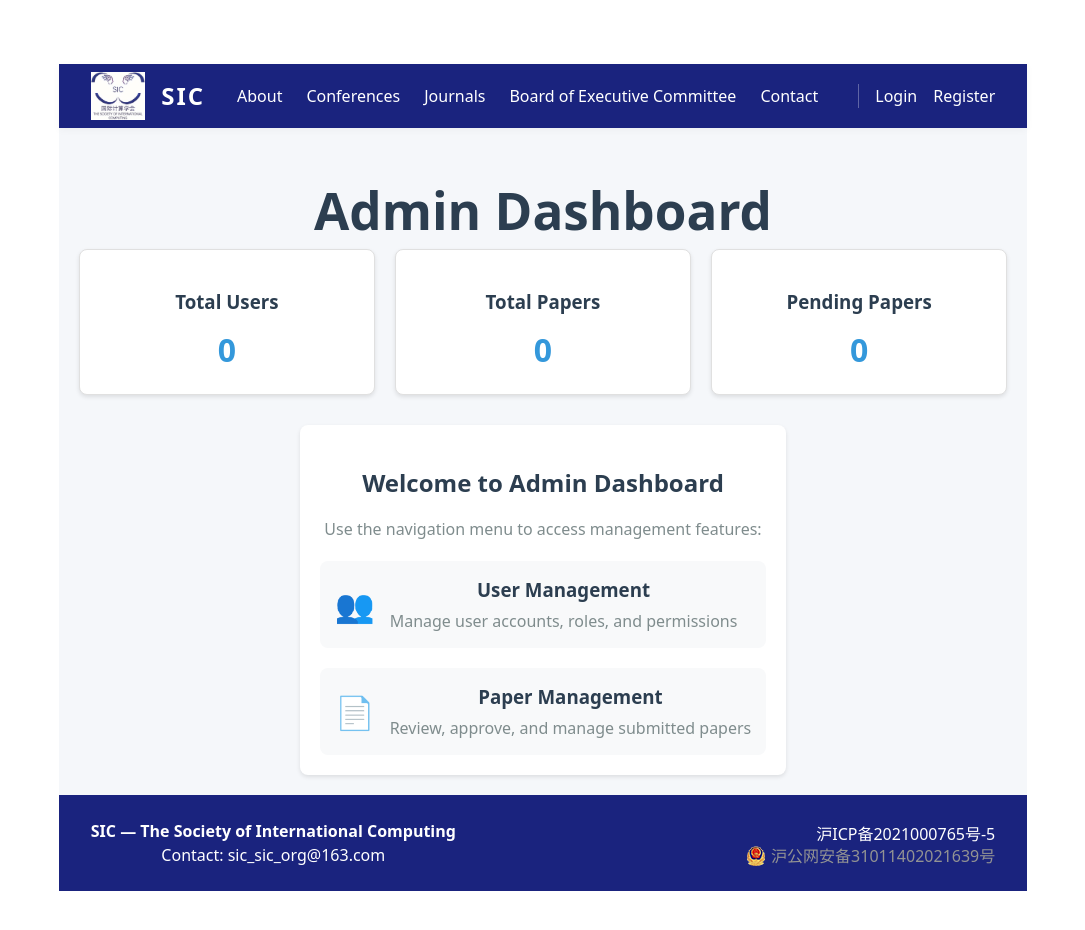
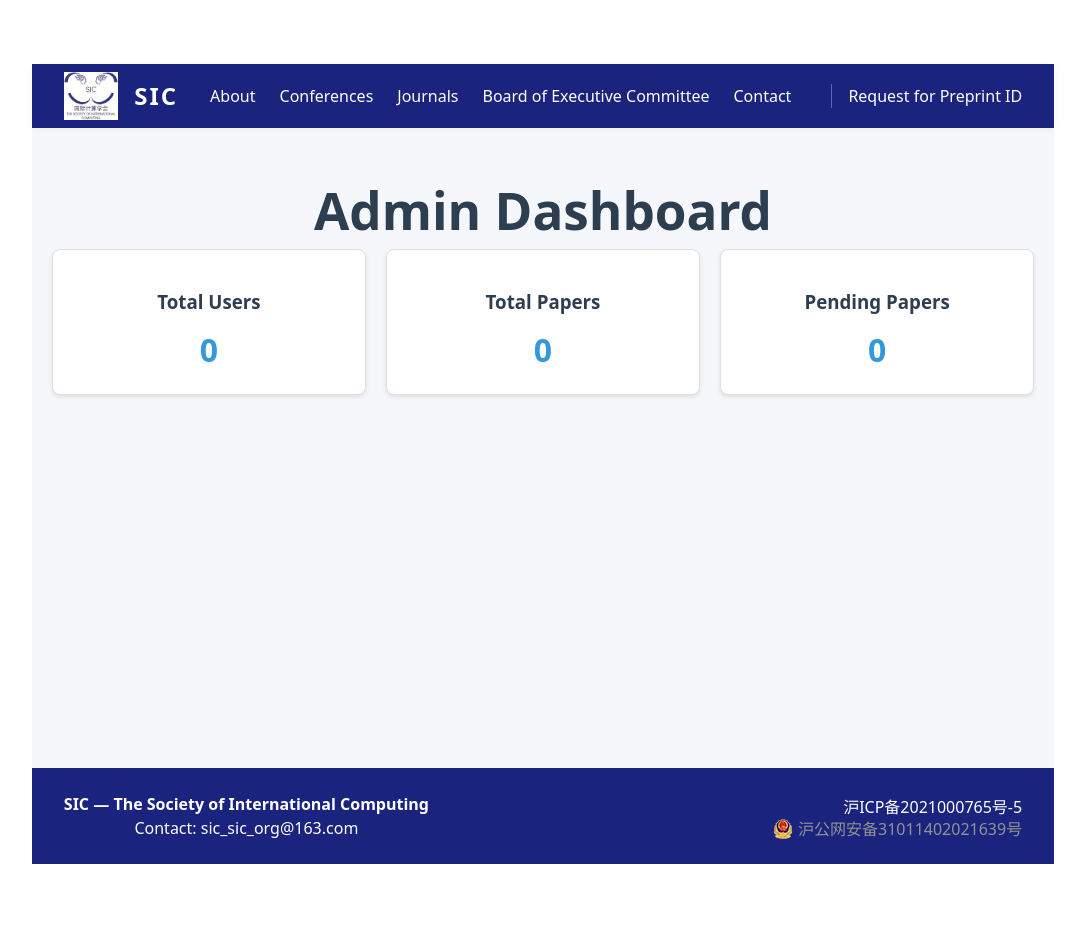
Before and after one commit to idt-eitech/sic_site, a Vue app: page /admin in a window 1280 px wide. Shown: the top 930 px of the page, without its empty margins (97-1182 px from the left). Built offline with nearby package versions, Linux system fonts and the light colour scheme.

Commit message:
feat: change login entry

```diff
--- a/src/App.vue
+++ b/src/App.vue
@@ -24,7 +24,7 @@ import Footer from './components/Footer.vue'
   flex: 1;
   max-width: 1200px;
   width: 100%;
-  margin: 0 auto;
+  margin: 0;
   background: #f5f7fa;
 }
 </style>
--- a/src/components/Header.vue
+++ b/src/components/Header.vue
@@ -67,35 +67,40 @@
       <router-link to="/contact">Contact</router-link>
 
       <!-- Authentication-aware navigation -->
-      <div v-if="authStore.state.isAuthenticated" class="user-menu">
-        <router-link
-          v-if="authStore.state.user?.role !== 'ADMIN'"
-          to="/papers"
-          class="papers-link"
+      <div v-if="authStore.state.isAuthenticated" class="nav-item user-menu-item">
+        <span
+          class="nav-root user-greeting"
+          @focus="openMenu('user')"
+          tabindex="0"
+          @mouseenter="openMenu('user')"
         >
-          My Papers
-        </router-link>
-        <router-link
-          v-if="authStore.state.user?.role !== 'ADMIN'"
-          to="/paper-upload"
-          class="upload-link"
+          Hello, {{ authStore.state.user?.display_name }}
+        </span>
+        <button @click="handleLogout" class="logout-btn">Logout</button>
+        <div
+          class="conference-submenu"
+          :class="{ 'is-open': activeTopMenu === 'user' }"
+          @mouseenter="openMenu('user')"
         >
-          Upload Paper
-        </router-link>
-        <router-link
-          v-if="authStore.state.user?.role === 'ADMIN'"
-          to="/admin"
-          class="admin-link"
-        >
-          Dashboard
-        </router-link>
-        <router-link to="/profile" class="profile-link">Profile</router-link>
-        <span class="user-greeting">Hello, {{ authStore.state.user?.display_name }}</span>
-        <button @click="handleLogout" class="logout-btn">Logout</button>
+          <div v-if="authStore.state.user?.role !== 'ADMIN'" class="conference-list">
+            <h4>Papers</h4>
+            <router-link to="/papers">My Papers</router-link>
+            <router-link to="/paper-upload">Upload Paper</router-link>
+          </div>
+          <div v-if="authStore.state.user?.role === 'ADMIN'" class="conference-list">
+            <h4>Admin</h4>
+            <router-link to="/admin">Dashboard</router-link>
+            <router-link to="/admin/users">User Management</router-link>
+            <router-link to="/admin/papers">Paper Management</router-link>
+          </div>
+          <div class="conference-list">
+            <h4>Account</h4>
+            <router-link to="/profile">Profile</router-link>
+          </div>
+        </div>
       </div>
       <div v-else class="auth-links">
-        <router-link to="/login">Login</router-link>
-        <router-link to="/register">Register</router-link>
+        <router-link to="/login">Request for Preprint ID</router-link>
       </div>
     </nav>
   </header>
@@ -173,12 +178,15 @@ const handleLogout = async () => {
 .nav-root {
   color: #fff;
   font-weight: 500;
+  cursor: pointer;
+  transition: color 0.2s;
 }
 
-.user-menu {
-  display: flex;
-  align-items: center;
-  gap: 1rem;
+.nav-root:hover {
+  color: #90caf9;
+}
+
+.user-menu-item {
   margin-left: 1rem;
   padding-left: 1rem;
   border-left: 1px solid rgba(255, 255, 255, 0.3);
@@ -187,72 +195,24 @@ const handleLogout = async () => {
 .user-greeting {
   font-size: 0.9rem;
   color: #e3f2fd;
-}
-
-.papers-link {
-  padding: 0.5rem 1rem;
-  border-radius: 4px;
-  transition: background-color 0.2s;
-  color: #fff;
-  text-decoration: none;
-}
-
-.papers-link:hover {
-  background: rgba(255, 255, 255, 0.1);
-  color: #fff;
-}
-
-.admin-link {
-  padding: 0.5rem 1rem;
-  border-radius: 4px;
-  transition: background-color 0.2s;
-  color: #fff;
-  text-decoration: none;
-}
-
-.admin-link:hover {
-  background: rgba(255, 255, 255, 0.1);
-  color: #fff;
-}
-
-.profile-link {
-  padding: 0.5rem 1rem;
-  border-radius: 4px;
-  transition: background-color 0.2s;
-  color: #fff;
-  text-decoration: none;
-}
-
-.profile-link:hover {
-  background: rgba(255, 255, 255, 0.1);
-  color: #fff;
-}
-
-.upload-link {
-  padding: 0.5rem 1rem;
-  border-radius: 4px;
-  transition: background-color 0.2s;
-}
-
-.upload-link:hover {
-  background: rgba(255, 255, 255, 0.1);
-  color: #fff;
+  cursor: pointer;
 }
 
 .logout-btn {
   background: transparent;
-  color: #fff;
-  border: 1px solid rgba(255, 255, 255, 0.3);
-  padding: 0.5rem 1rem;
+  color: #e3f2fd;
+  border: 1px solid rgba(255, 255, 255, 0.5);
+  padding: 0.25rem 0.75rem;
   border-radius: 4px;
   cursor: pointer;
-  font-size: 0.9rem;
+  font-size: 0.85rem;
+  margin-left: 0.5rem;
   transition: all 0.2s;
 }
 
 .logout-btn:hover {
   background: rgba(255, 255, 255, 0.1);
-  border-color: rgba(255, 255, 255, 0.5);
+  border-color: #e3f2fd;
 }
 
 .auth-links {
--- a/src/components/admin/AdminDashboard.vue
+++ b/src/components/admin/AdminDashboard.vue
@@ -19,28 +19,6 @@
     </div>
 
     <div class="dashboard-content">
-      <div class="welcome-message">
-        <h2>Welcome to Admin Dashboard</h2>
-        <p>Use the navigation menu to access management features:</p>
-
-        <div class="management-links">
-          <router-link to="/admin/users" class="management-link">
-            <div class="link-icon">👥</div>
-            <div class="link-content">
-              <h3>User Management</h3>
-              <p>Manage user accounts, roles, and permissions</p>
-            </div>
-          </router-link>
-
-          <router-link to="/admin/papers" class="management-link">
-            <div class="link-icon">📄</div>
-            <div class="link-content">
-              <h3>Paper Management</h3>
-              <p>Review, approve, and manage submitted papers</p>
-            </div>
-          </router-link>
-        </div>
-      </div>
     </div>
   </div>
 </template>
@@ -154,59 +132,4 @@ watch(isAdmin, (isAdmin) => {
   display: flex;
   justify-content: center;
 }
-
-.welcome-message {
-  max-width: 800px;
-  background: white;
-  padding: 20px;
-  border-radius: 8px;
-  box-shadow: 0 2px 4px rgba(0, 0, 0, 0.1);
-}
-
-.welcome-message h2 {
-  margin-bottom: 10px;
-  color: #2c3e50;
-}
-
-.welcome-message p {
-  margin-bottom: 20px;
-  color: #7f8c8d;
-}
-
-.management-links {
-  display: grid;
-  grid-template-columns: repeat(auto-fit, minmax(250px, 1fr));
-  gap: 20px;
-}
-
-.management-link {
-  display: flex;
-  align-items: center;
-  padding: 15px;
-  border-radius: 8px;
-  background-color: #f8f9fa;
-  text-decoration: none;
-  color: inherit;
-  transition: background-color 0.2s ease, box-shadow 0.2s ease;
-}
-
-.management-link:hover {
-  background-color: #e9ecef;
-  box-shadow: 0 2px 8px rgba(0, 0, 0, 0.1);
-}
-
-.link-icon {
-  font-size: 2em;
-  margin-right: 15px;
-}
-
-.link-content h3 {
-  margin: 0 0 5px 0;
-  color: #2c3e50;
-}
-
-.link-content p {
-  margin: 0;
-  color: #7f8c8d;
-}
 </style>
--- a/src/components/user/Login.vue
+++ b/src/components/user/Login.vue
@@ -1,7 +1,13 @@
 <template>
   <div class="login-container">
     <div class="login-card">
-      <h2>Login</h2>
+      <h2>Request for Preprint ID</h2>
+      <div class="intro-text">
+        <p>
+          We assign DOI (Digital Object Identifier) to preprint papers on behalf of authors, similar to how arXiv assigns arXiv IDs.
+          To submit your preprint paper and request a DOI, please log in or create an account.
+        </p>
+      </div>
       <form @submit.prevent="handleLogin" class="login-form">
         <div class="form-group">
           <label for="email">Email</label>
@@ -37,7 +43,7 @@
           class="login-button"
         >
           <span v-if="authStore.state.isLoading">Logging in...</span>
-          <span v-else>Login</span>
+          <span v-else>Log In</span>
         </button>
       </form>
 
@@ -93,6 +99,22 @@ h2 {
   text-align: center;
   margin-bottom: 1.5rem;
   color: #333;
+}
+
+.intro-text {
+  background: #e3f2fd;
+  border-left: 4px solid #1a237e;
+  padding: 1rem;
+  margin-bottom: 1.5rem;
+  border-radius: 4px;
+}
+
+.intro-text p {
+  margin: 0;
+  color: #1a237e;
+  line-height: 1.6;
+  font-size: 0.95rem;
+  text-align: justify;
 }
 
 .login-form {
--- a/src/components/user/UserProfile.vue
+++ b/src/components/user/UserProfile.vue
@@ -197,7 +197,7 @@ const loadProfile = async () => {
       throw new Error('You must be logged in to view your profile.');
     }
 
-    const profile = await authService.getProfile(token);
+    const profile = await authService.getCurrentUser(token);
     user.value = profile || {};
 
     if (!user.value.details) {
@@ -245,7 +245,7 @@ const saveProfile = async () => {
       details: { ...editableUser.details }
     };
 
-    const updatedProfile = await authService.updateProfile(token, updateData);
+    const updatedProfile = await authService.updateCurrentUser(token, updateData);
 
     user.value = updatedProfile || {
       ...user.value,
```
